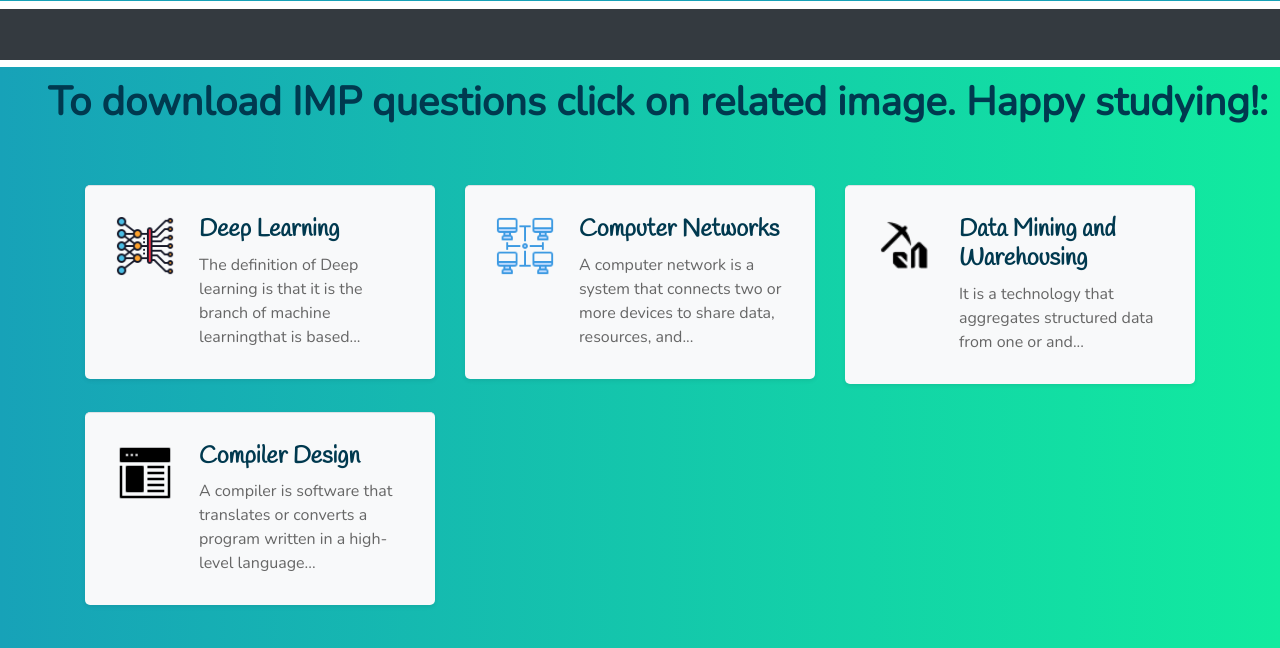
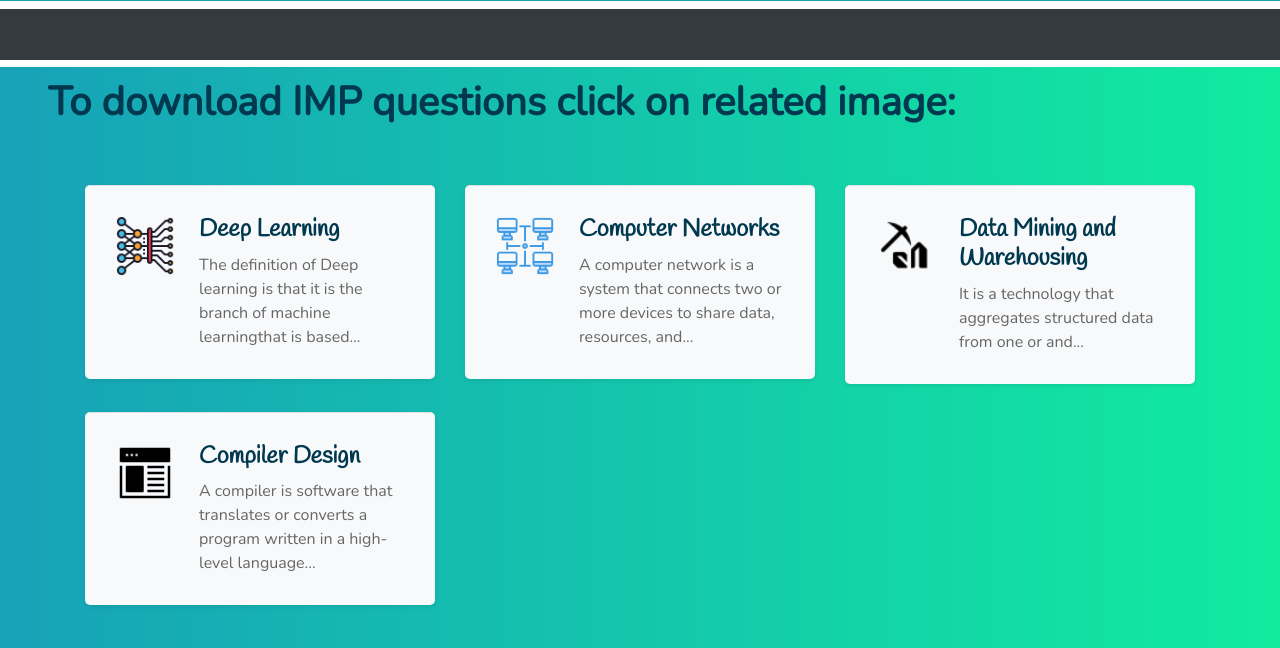
Before and after one commit to iamfgx/notemitra, a Django app: page / in a window 1280 px wide. Shown: the part 684-1332 px from the top of the page. Run offline with Django 5.2, Linux system fonts and the light colour scheme; some libraries are stand-ins or nearby versions.

Commit message:
responsive

```diff
--- a/templates/index.html
+++ b/templates/index.html
@@ -27,7 +27,7 @@
 
     <!-- Facilities Start -->
     <div style="background: linear-gradient(to right, rgba(23, 162, 184, 1), rgba(17, 235, 159, 1));">
-    <div class="ml-5 display-3 navbar-brand font-weight-bold text-secondary" style="font-size: 40px;">To download IMP questions click on related image. Happy studying!: </div>
+    <div class="ml-5 display-3 navbar-brand font-weight-bold text-secondary" style="font-size: 40px;">To download IMP questions click on related image: </div>
     <div class="container-fluid pt-5">
         <div class="container pb-3">
             <div class="row">
```
